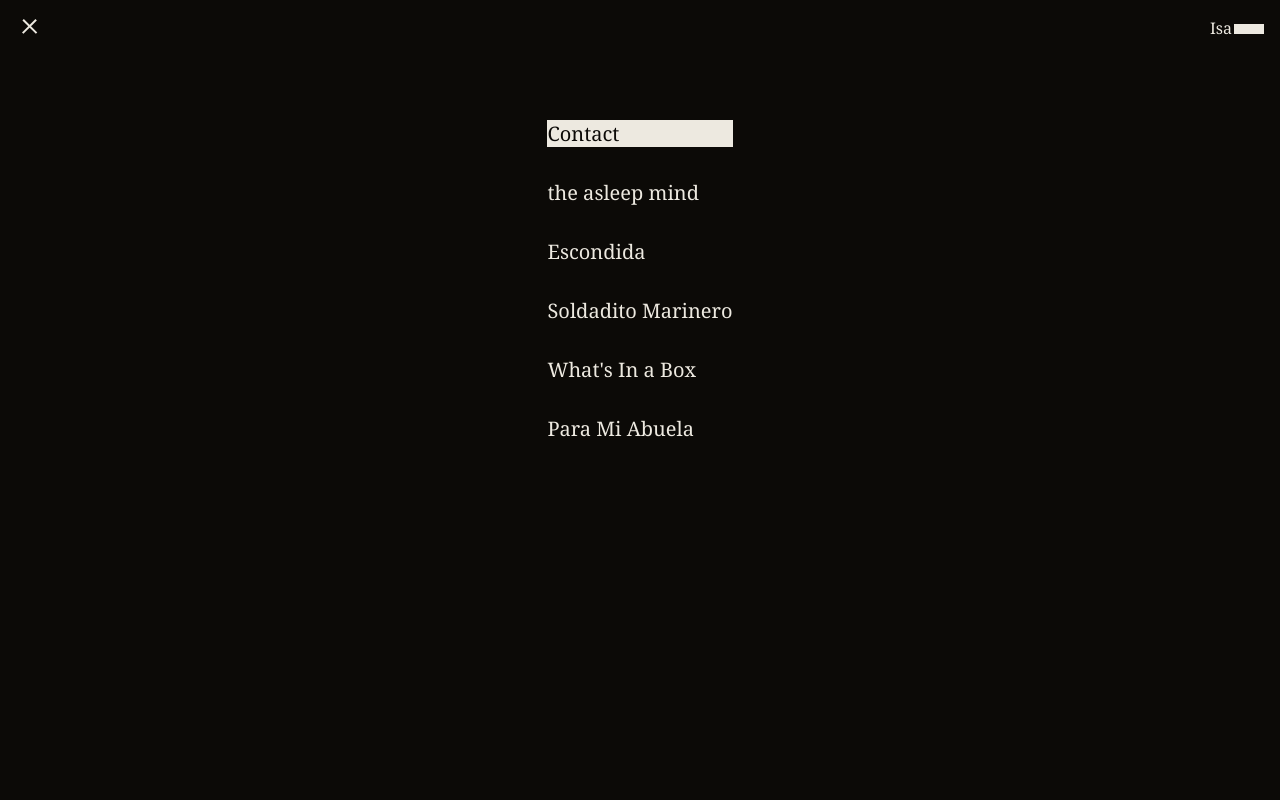
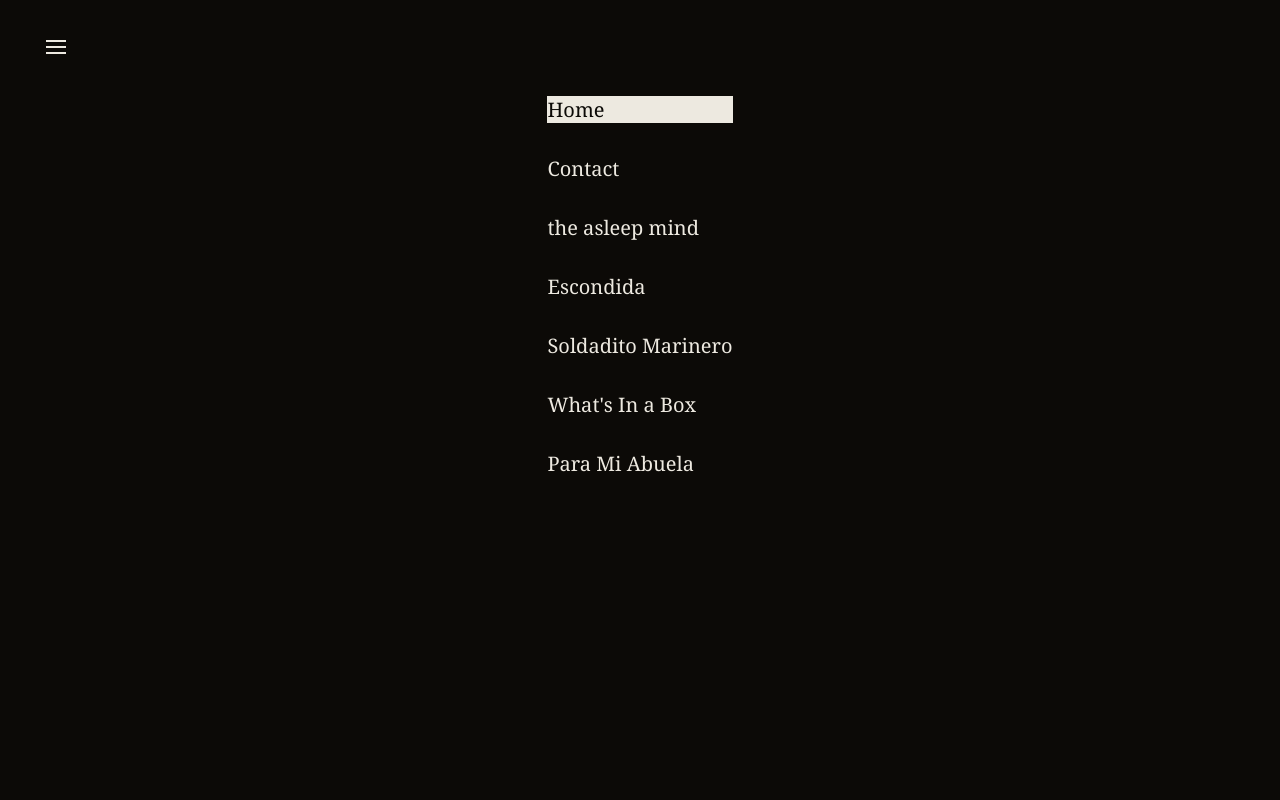
Before and after one commit to devinlizardi/isa-portfolio, a React (Vite) app: page /contact in a window 1280 px wide. Both pictures are taken after a click on the button 55 px from the left and 54 px from the top of the page. Shown: the top 800 px of the page. Built offline with nearby package versions, Linux system fonts and the light colour scheme.

Commit message:
redo height, simplify menu, hamburgesa

```diff
--- a/package.json
+++ b/package.json
@@ -20,6 +20,7 @@
     "@types/react": "^18.3.26",
     "@types/react-dom": "^18.3.7",
     "@vitejs/plugin-react": "^5.1.0",
+    "classnames": "^2.5.1",
     "eslint": "^9.39.1",
     "eslint-plugin-react-hooks": "^7.0.1",
     "eslint-plugin-react-refresh": "^0.4.24",
--- a/src/components/Drawer/Drawer.module.scss
+++ b/src/components/Drawer/Drawer.module.scss
@@ -2,7 +2,7 @@
   top: 0;
   position: absolute;
   width: 100%;
-  height: 100%;
+  height: 100vh;
   background-color: var(--black);
   color: var(--cream);
   touch-action: none;
--- a/src/components/Drawer/Drawer.tsx
+++ b/src/components/Drawer/Drawer.tsx
@@ -2,48 +2,30 @@ import { NavLink } from "react-router";
 import cs from "./Drawer.module.scss";
 import { createPortal } from "react-dom";
 import { works } from "../../works/works";
+import { formatRoute } from "../WorkList/formatRoute";
 
 export const Drawer = ({ close }: { close: () => void }) => {
   return createPortal(
     <nav className={cs.menu}>
-      <div className={cs.header}>
-        <button className={cs.closeX} onClick={close}>
-          <svg
-            xmlns="http://www.w3.org/2000/svg"
-            width="16"
-            height="15"
-            viewBox="0 0 16 15"
-            fill="none"
-          >
-            <line
-              x1="1.12129"
-              y1="0.707078"
-              x2="14.5563"
-              y2="14.1421"
-              stroke="var(--cream)"
-              strokeWidth="2"
-            />
-            <line
-              x1="0.707078"
-              y1="14.1423"
-              x2="14.1421"
-              y2="0.70723"
-              stroke="var(--cream)"
-              strokeWidth="2"
-            />
-          </svg>
-        </button>
-        <NavLink to="/">
-          Isa
-          <span className={cs.block} />
-        </NavLink>
-      </div>
+      <div className={cs.header}></div>
       <section className={cs.menuListWrapper}>
         <ul className={cs.menuList}>
-          <li>Contact</li>
-          {works.map((work) => (
-            <li>{work.title}</li>
-          ))}
+          <li onClick={close}>
+            <NavLink to={"/"}>Home</NavLink>
+          </li>
+          <li onClick={close}>
+            <NavLink to={"/contact"}>Contact</NavLink>
+          </li>
+          {works.map((work) => {
+            const { title } = work;
+            return (
+              <li onClick={close}>
+                <NavLink to={`/${formatRoute(title)}`} key={title}>
+                  {title}
+                </NavLink>
+              </li>
+            );
+          })}
         </ul>
       </section>
     </nav>,
--- a/src/components/Nav/Hamburger.tsx
+++ b/src/components/Nav/Hamburger.tsx
@@ -1,41 +1,19 @@
 import cs from "./Nav.module.scss";
 import { Drawer } from "../Drawer/Drawer";
 import { useState } from "react";
+import cn from "classnames";
 
 export const Hamburger = () => {
   const [menu, setMenu] = useState(false);
   return (
     <>
-      <button onClick={() => setMenu(true)}>
-        <svg
-          xmlns="http://www.w3.org/2000/svg"
-          width="19"
-          height="14"
-          viewBox="0 0 19 14"
-          fill="none"
-        >
-          <line
-            className={cs.hamburgerLine}
-            y1="1"
-            x2="19"
-            y2="1"
-            strokeWidth="2"
-          />
-          <line
-            y1="13"
-            x2="19"
-            y2="13"
-            strokeWidth="2"
-            className={cs.hamburgerLine}
-          />
-          <line
-            y1="7"
-            x2="19"
-            y2="7"
-            strokeWidth="2"
-            className={cs.hamburgerLine}
-          />
-        </svg>
+      <button
+        className={cn(cs.hamburger, { [cs.open]: menu })}
+        onClick={() => setMenu(!menu)}
+      >
+        <span className={cn(cs.hamburgerLine, { [cs.open]: menu })} />
+        <span className={cn(cs.hamburgerLine, { [cs.open]: menu })} />
+        <span className={cn(cs.hamburgerLine, { [cs.open]: menu })} />
       </button>
       {menu && <Drawer close={() => setMenu(false)} />}
     </>
--- a/src/components/Nav/Nav.module.scss
+++ b/src/components/Nav/Nav.module.scss
@@ -1,3 +1,19 @@
+.hamburger {
+  display: flex;
+  flex-direction: column;
+  gap: 4px;
+  &.open {
+    position: relative;
+    z-index: 100;
+  }
+}
+
 .hamburgerLine {
-  stroke: var(--fg);
+  display: block;
+  width: 20px;
+  height: 2px;
+  background-color: var(--fg);
+  &.open {
+    background-color: var(--cream);
+  }
 }
```
Also changed, not shown: 1 other file (tests, documents, lock files or other folders).
